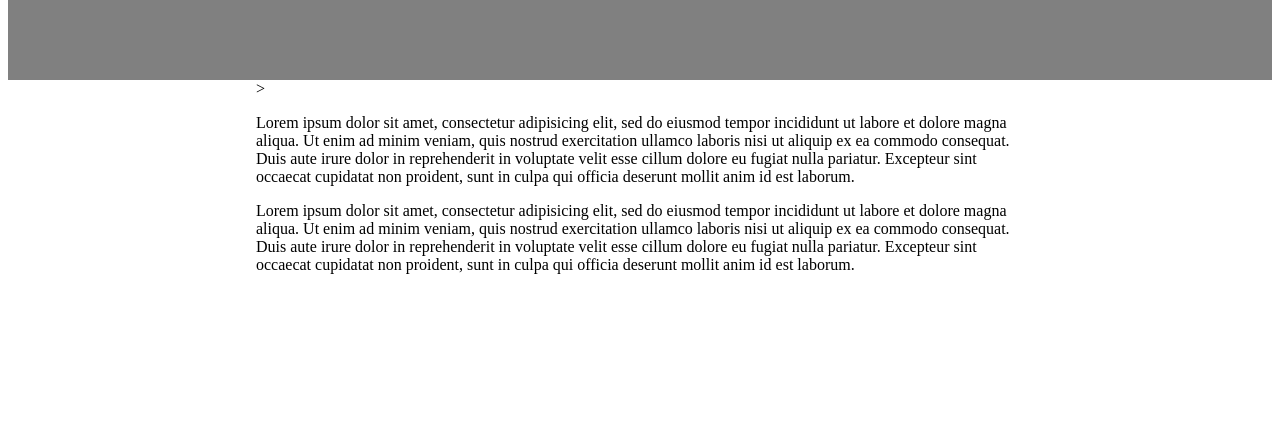
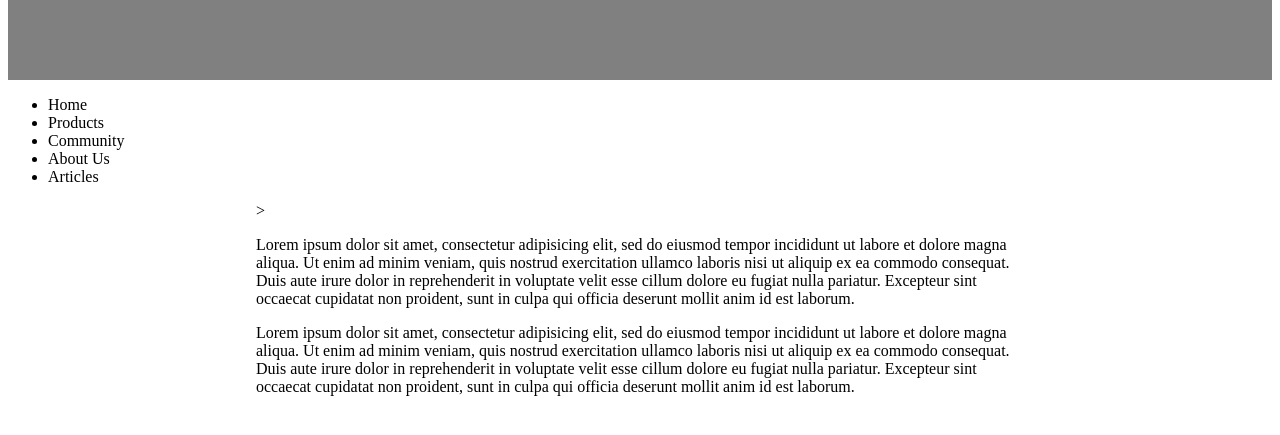
Before and after one commit to Nahumsmith/week_2_assignments, a plain HTML site: page Assignment_2.1-Website_with_Git/index.html in a window 1280 px wide. Shown: the part 61-496 px from the top of the page. Drawn offline with Linux system fonts and the light colour scheme.

Commit message:
creating navigation in index.html

```diff
--- a/Assignment_2.1-Website_with_Git/index.html
+++ b/Assignment_2.1-Website_with_Git/index.html
@@ -9,6 +9,16 @@
 	<header>
 		<h1>Practicing Git Commands</h1>
 	</header>
+
+	<nav>
+		<ul>
+			<li>Home</li>
+			<li>Products</li>
+			<li>Community</li>
+			<li>About Us</li>
+			<li>Articles</li>
+		</ul>
+	</nav>
 
 
 	<div id="content">>
```
